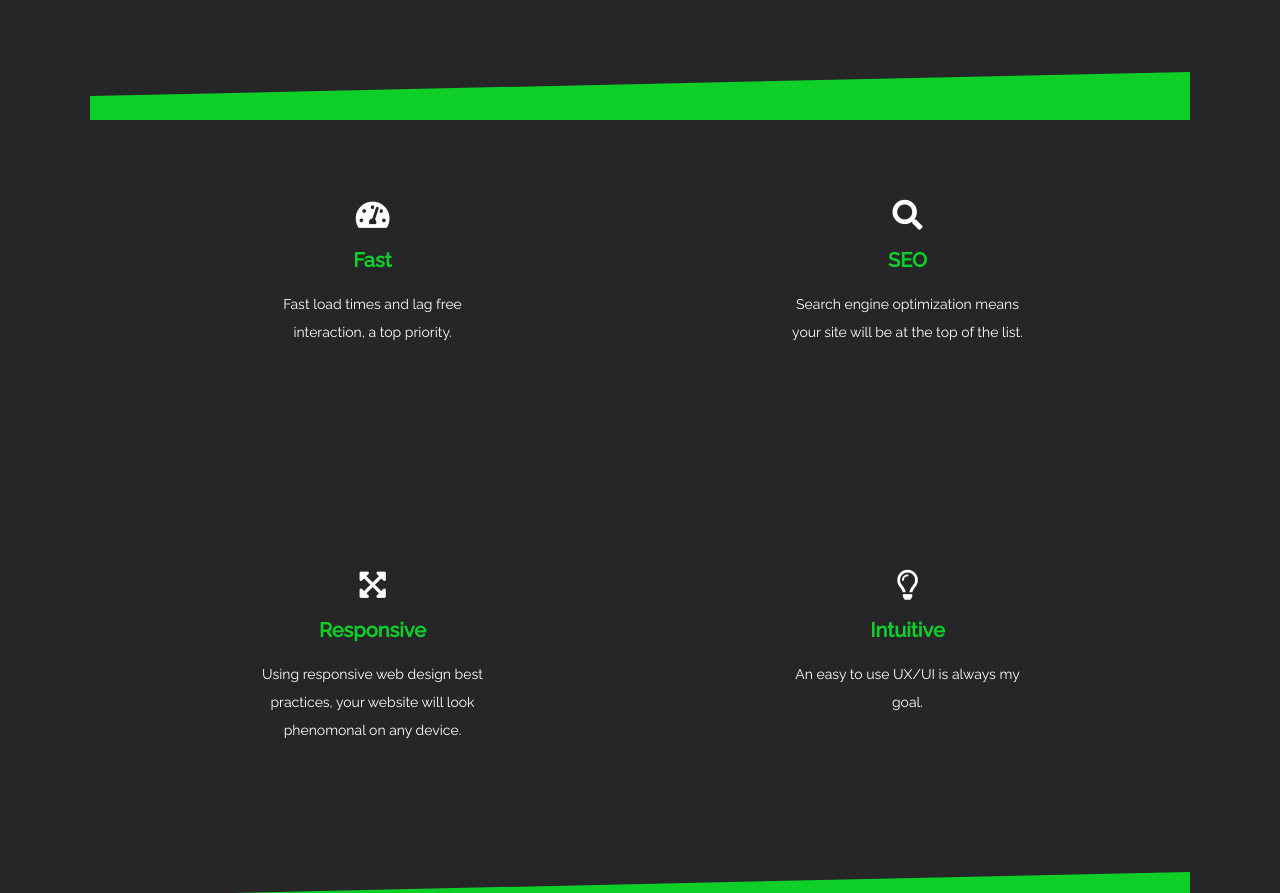
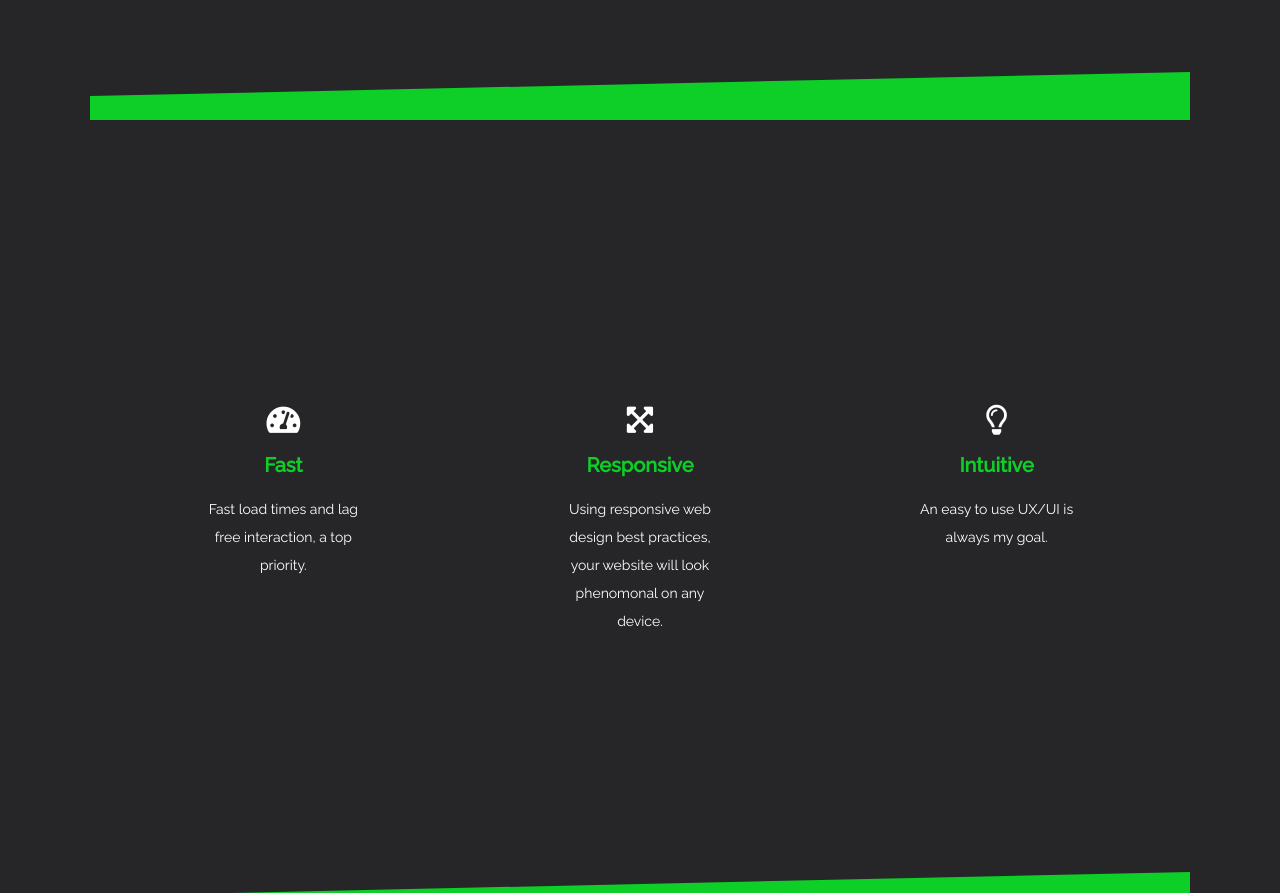
Before and after one commit to RoryLetteney/about-me, a plain HTML site: page index.html in a window 1280 px wide. Shown: the part 680-1573 px from the top of the page. Drawn offline with Linux system fonts and the light colour scheme.

Commit message:
Removed SEO from toolkit. Changed grid template to be geared towards 3 items instead of 4.

```diff
--- a/index.html
+++ b/index.html
@@ -31,13 +31,6 @@
                     <h3>Fast</h3>
                     <p class="col-p-8 col-t-6">
                         Fast load times and lag free interaction, a top priority.
-                    </p>
-                </article>
-                <article class="toolkit__article">
-                    <i class="fas fa-search"></i>
-                    <h3>SEO</h3>
-                    <p class="col-p-8 col-t-6">
-                        Search engine optimization means your site will be at the top of the list.
                     </p>
                 </article>
                 <article class="toolkit__article">
--- a/styles/media-queries.css
+++ b/styles/media-queries.css
@@ -34,6 +34,13 @@
 
   .introduction__job-title {
     font-size: 2em;
+  }
+
+  .toolkit {
+    grid-template-rows: unset;
+    grid-template-columns: 1fr 1fr 1fr;
+    grid-column-gap: 30px;
+    align-content: center;
   }
 
   .thumbnail-image {
--- a/styles/toolkit.css
+++ b/styles/toolkit.css
@@ -3,28 +3,26 @@
 
 .toolkit {
   display: grid;
-  grid-template-rows: 1fr 1fr;
-  grid-template-columns: 1fr 1fr;
-  grid-column-gap: 30px;
+  grid-template-rows: 1fr 1fr 1fr;
 }
 
 .toolkit__article {
   display: grid;
-  grid-template-rows: [space-s] 50px [space-e icon-s] 3em [icon-e title-s] 3em [title-e description-s] 1fr [description-e];
+  grid-template-rows: [icon-s] 3em [icon-e title-s] 3em [title-e description-s] 1fr [description-e];
   justify-items: center;
   box-sizing: border-box;
   color: #fff;
 }
 
 .toolkit__article i {
-  grid-row: 2/3;
+  grid-row: 1/2;
   width: 100%;
   font-size: 3em;
   text-align: center;
 }
 
 .toolkit__article h3 {
-  grid-row: 3/4;
+  grid-row: 2/3;
   font-size: 2em;
   font-weight: bold;
   color: #0dcf27;
@@ -33,7 +31,7 @@
 }
 
 .toolkit__article p {
-  grid-row: 4/-1;
+  grid-row: 3/-1;
   padding-top: 30px;
   box-sizing: border-box;
   font-size: 1.4em;
```
